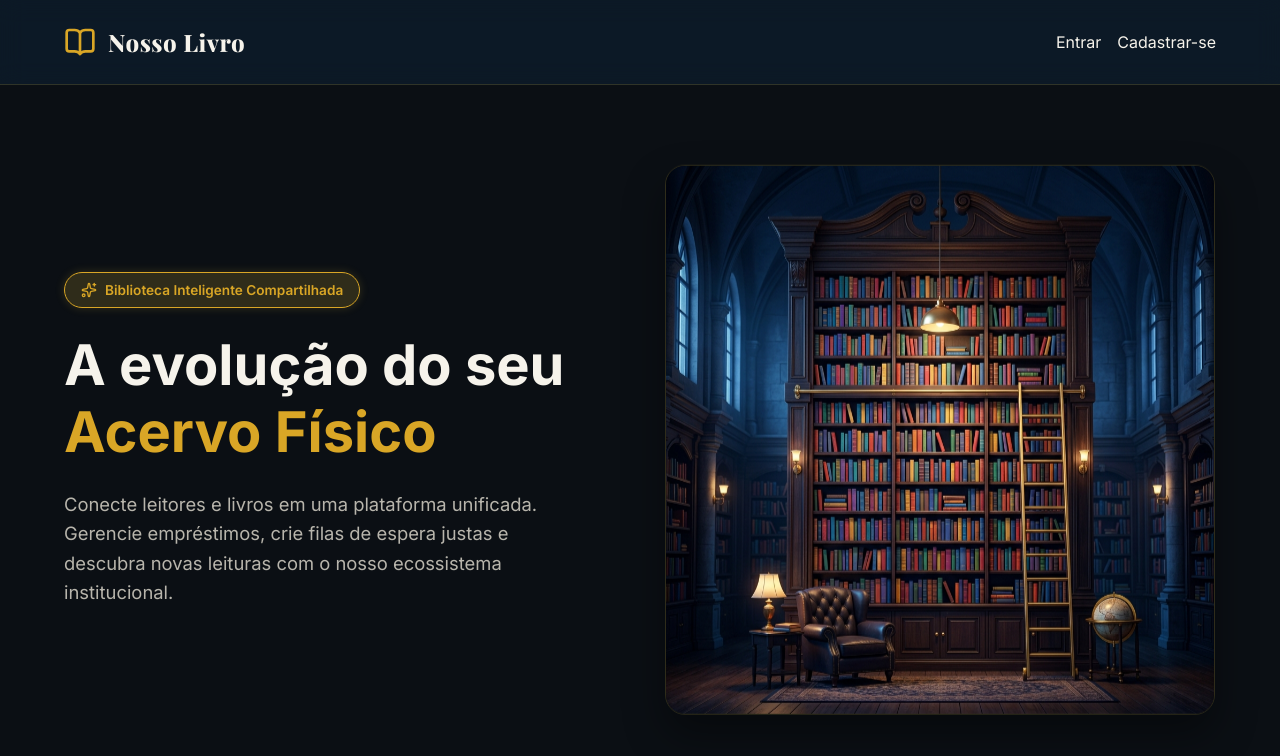
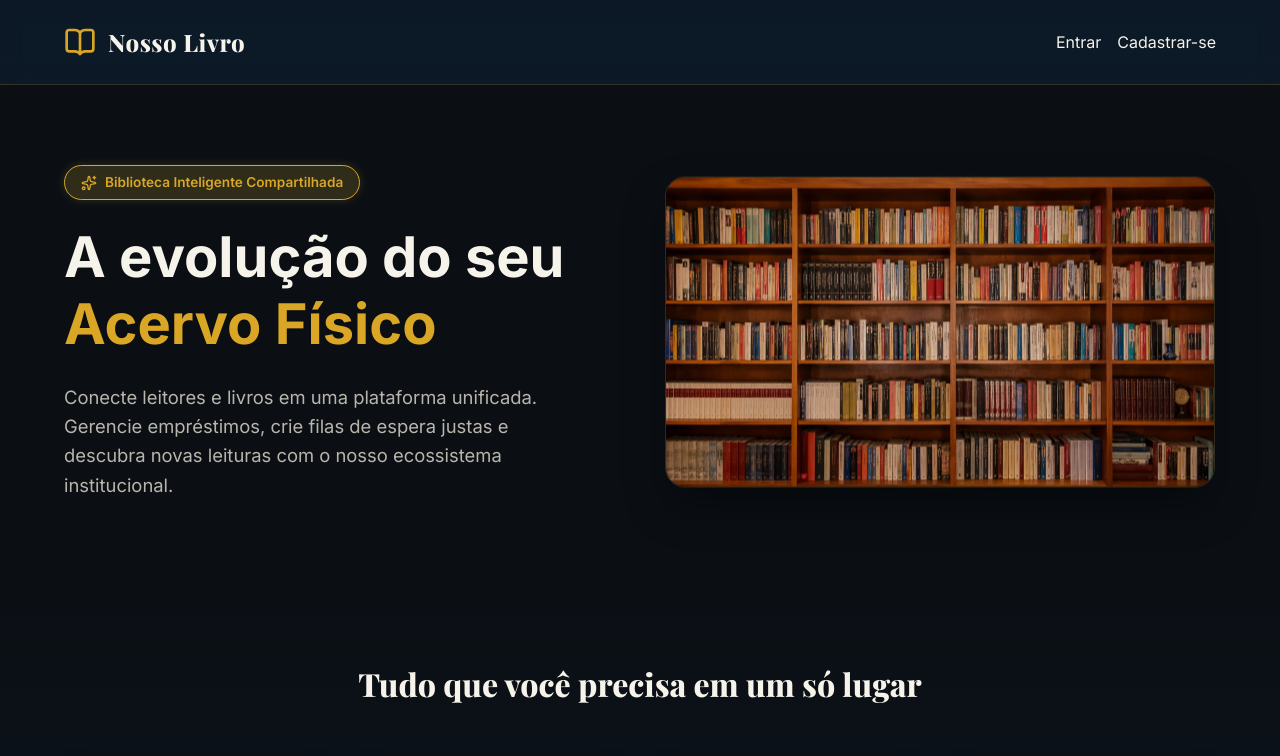
Before and after one commit to Athos-Danilo/nosso-livro, a React (Vite) app in the folder frontend/: page / in a window 1280 px wide. Shown: the top 756 px of the page. Built offline with nearby package versions, Linux system fonts and the light colour scheme; no server answers; a web font is replaced by a local one.

Commit message:
style: atualiza imagem da landing page

```diff
--- a/frontend/src/pages/Home.tsx
+++ b/frontend/src/pages/Home.tsx
@@ -45,7 +45,7 @@ export const Home: React.FC = () => {
 
         <div className="hero-imagem-container flutuacao">
           <img
-            src="/assets/hero-bg.png"
+            src="/assets/livrosss.webp"
             alt="Biblioteca Digital Iluminada"
             className="hero-imagem"
           />
```
Also changed, not shown: frontend/public/assets/hero-bg.png (deleted), frontend/public/assets/livrosss.webp (added).
